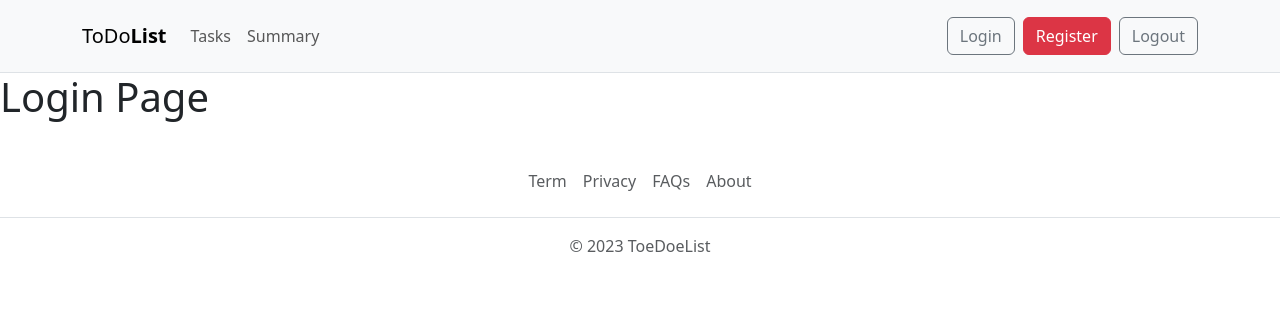
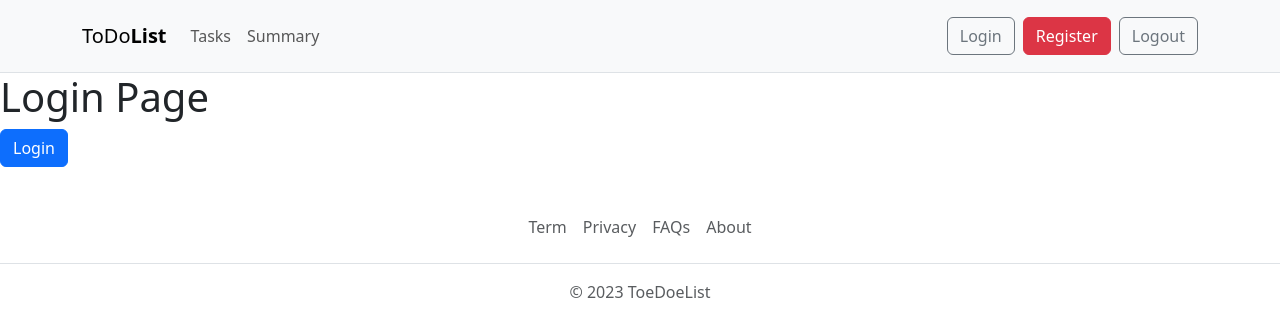
Before and after one commit to ilysharusher/todo-list-vue, a Vue app: page /tasks/login in a window 1280 px wide. Shown: the top 336 px of the page. Built offline with nearby package versions, Linux system fonts and the light colour scheme; the HTML template or start-up script is replaced by a standard one.

Commit message:
Programmatic navigations

```diff
--- a/src/pages/LoginPage.vue
+++ b/src/pages/LoginPage.vue
@@ -1,8 +1,17 @@
-<script setup></script>
+<script setup>
+import { useRouter } from 'vue-router';
+
+const router = useRouter();
+
+const handleLogin = () => {
+    router.push({ name: 'tasks' });
+};
+</script>
 
 <template>
     <div>
         <h1>Login Page</h1>
+        <button @click="handleLogin" class="btn btn-primary">Login</button>
     </div>
 </template>
 
```
